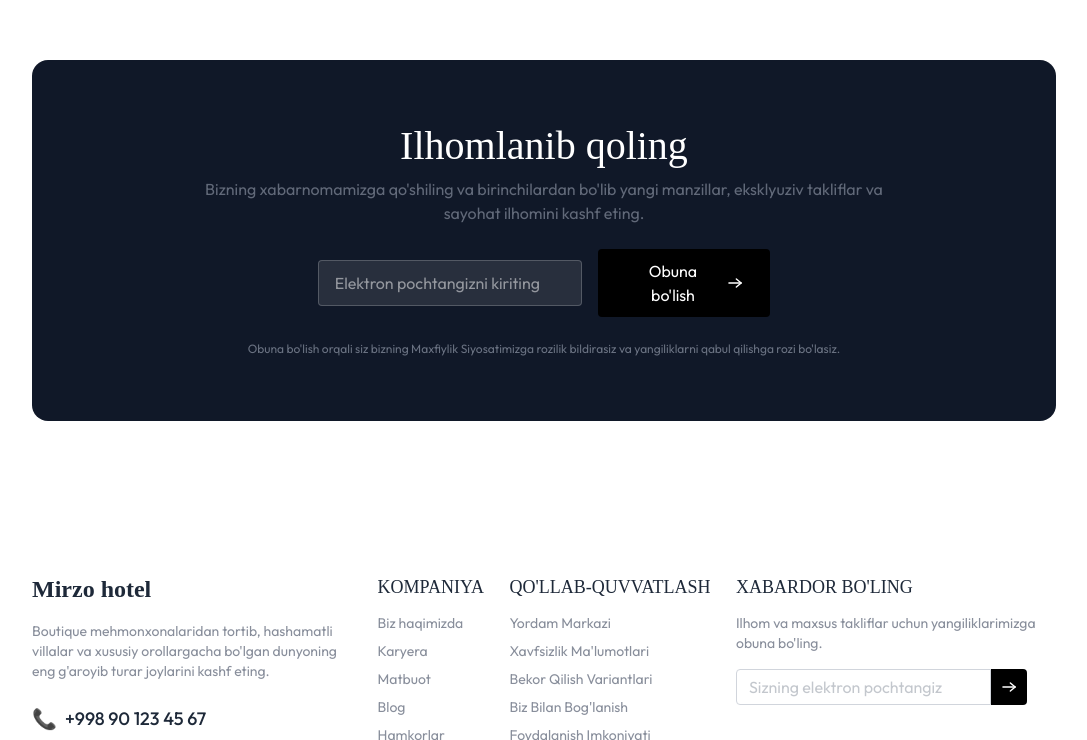
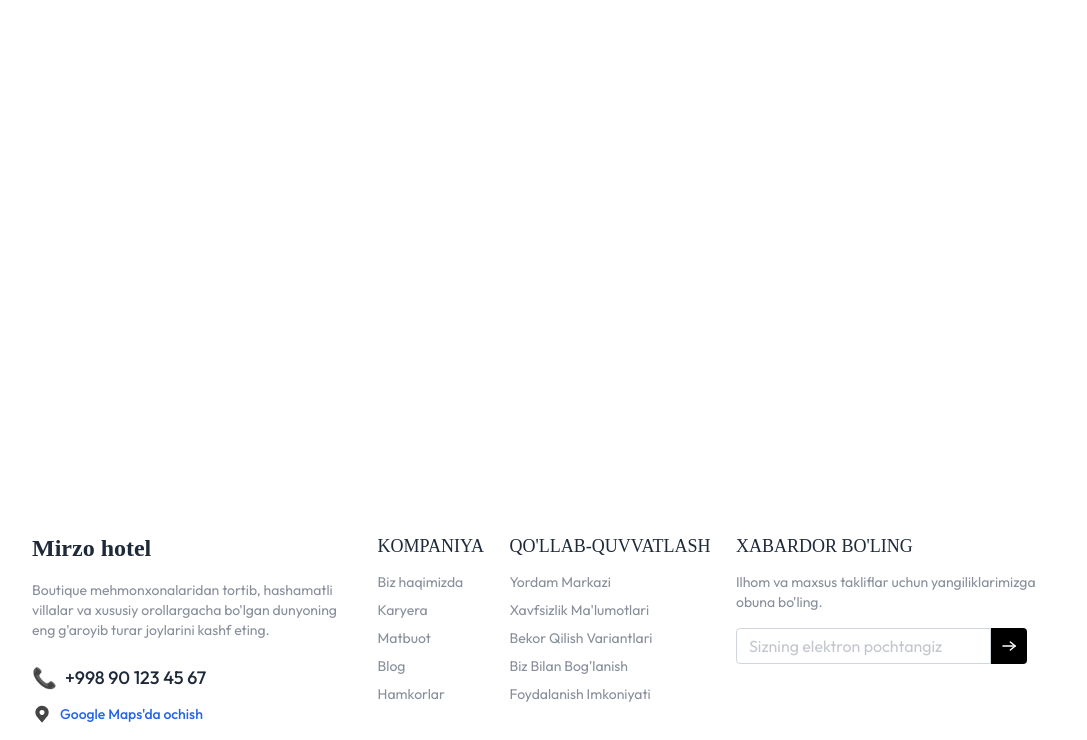
Before and after one commit to lochinbek9/Hotel-Booking-App, a React (Vite) app: page / in a window 1280 px wide. Shown: the part 3511-4251 px from the top of the page, without its empty margins (96-1183 px from the left). Built offline with nearby package versions, Linux system fonts and the light colour scheme; no server answers; a web font is replaced by a local one.

Commit message:
map added

```diff
--- a/src/App.jsx
+++ b/src/App.jsx
@@ -12,6 +12,8 @@ import Layout from "./pages/Layout";
 import Dashboard from "./pages/Dashboard";
 import AddRoom from "./pages/AddRoom";
 import ListRoom from "./pages/ListRoom";
+
+
 
 function App() {
   const isOwnerPath = useLocation().pathname.includes("owner");
--- a/src/components/ExlusiveOffers.jsx
+++ b/src/components/ExlusiveOffers.jsx
@@ -15,11 +15,11 @@ function ExlusiveOffers() {
             </div>
 
             <div className="grid grid-cols-1 md:grid-cols-2 lg:grid-cols-3 gap-6 mt-12">
-            {exclusiveOffers.map((item) =>(
+                {exclusiveOffers.map((item) => (
                     <div key={item._id} className='group relative flex flex-col items-star
                justify-between gap-1 pt-12 md:pt-18 px-4 rounded-xl text-white
                bg-no-repeat bg-cover bg-center'
-               style={{background:`url(${item.image})`}}>
+                        style={{ background: `url(${item.image})` }}>
                         <p className='px-3 py-1 absolute top-4 left-4 text-xs bg-white
             text-gray-800 font-medium rounded-fulll'>{item.priceOff}% {t('OFF', 'OFF')}</p>
                         <div>
@@ -32,7 +32,6 @@ function ExlusiveOffers() {
                 transition-all" src={assets.arrowIcon} alt="arrow-icon" />
                         </button>
                     </div>))}
-
             </div>
         </div>
     )
--- a/src/components/NewsLetter.jsx
+++ b/src/components/NewsLetter.jsx
@@ -6,18 +6,9 @@ import { useTranslation } from 'react-i18next';
 function NewsLetter() {
   const { t } = useTranslation();
   return (
-    <div className="flex flex-col items-center max-w-5xl lg:w-full rounded-2xl px-4 py-12 md:py-16 mx-2 lg:mx-auto my-30 bg-gray-900 text-white">
-
-    <Title title={t("Stay Inspired", "Stay Inspired")} subTitle={t('Stay Inspired Subtitle', 'Join our newsletter and be the first to discover new destinations, exclusive offers, and travel inspiration.')}/>
-
-    <div className="flex flex-col md:flex-row items-center justify-center gap-4 mt-6">
-        <input type="text" className="bg-white/10 px-4 py-2.5 border border-white/20 rounded outline-none max-w-66 w-full" placeholder={t("Enter your email", "Enter your email")} />
-        <button className="flex items-center justify-center gap-2 group bg-black px-4 md:px-7 py-2.5 rounded active:scale-95 transition-all">{t('Subscribe', 'Subscribe')}
-           <img src={assets.arrowIcon} alt="Arrow" className='w-3.5 invert group-hover:translate-x-1 transition-all' />
-        </button>
+    <div className="flex justify-center items-center flex-col gap-6 px-6 md:px-16 lg:px-24 xl:px-32 py-20">
+      <iframe src="https://yandex.uz/map-widget/v1/org/140753485947/?ll=72.332490%2C40.812586&z=16" width="860" height="400" frameBorder="1" allowFullScreen={true}></iframe>
     </div>
-    <p className="text-gray-500 mt-6 text-xs text-center">{t('Privacy Consent', 'By subscribing, you agree to our Privacy Policy and consent to receive updates.')}</p>
-</div>
   )
 }
 
```
Lines whose indentation alone changed are shown as unchanged.
